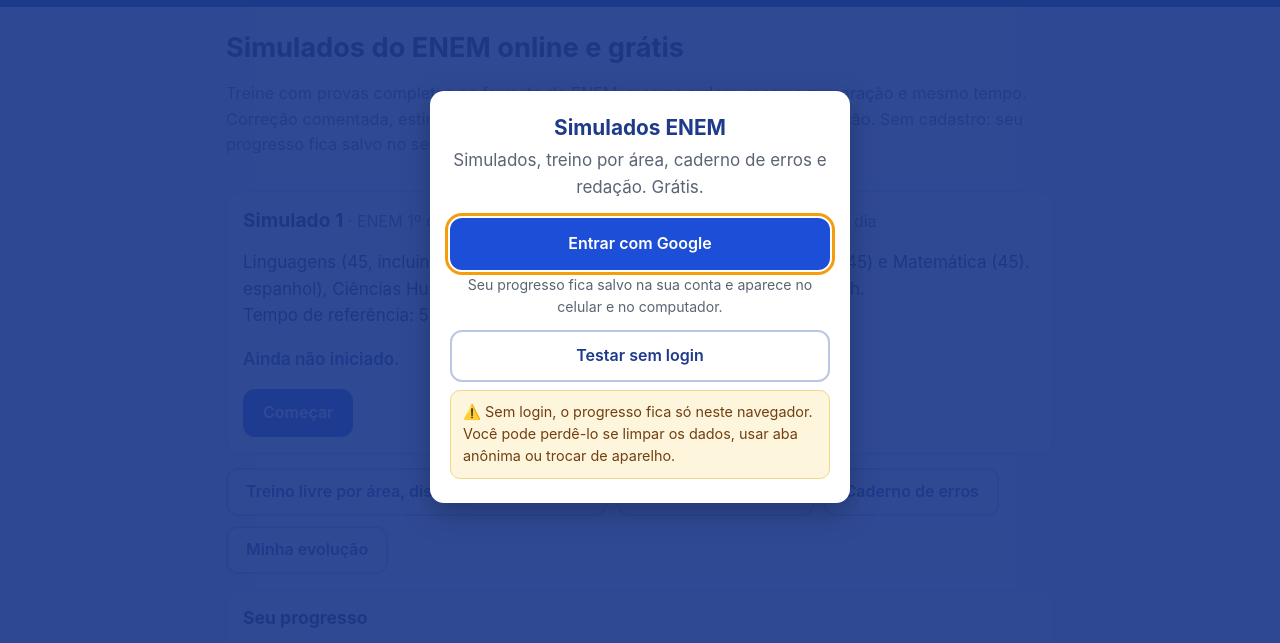
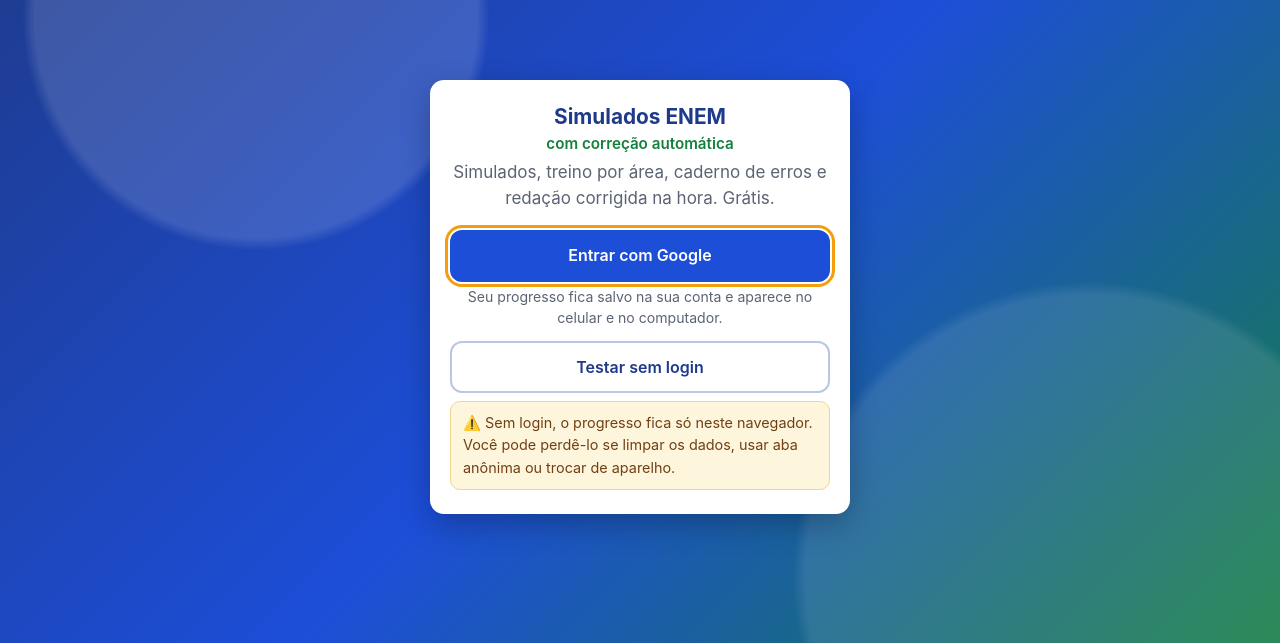
Before and after one commit to Rique0TN/simulados-enem, a plain HTML site: page index.html in a window 1280 px wide. Shown: the part 103-746 px from the top of the page. Drawn offline with Linux system fonts and the light colour scheme; no server answers.

Commit message:
Lobby: novo fundo e 'com correção automática' no título

```diff
--- a/css/style.css
+++ b/css/style.css
@@ -224,10 +224,11 @@ select{font:inherit;font-size:1rem;min-height:46px;border:1px solid #b9c6e6;bord
 
 /* lobby (tela de boas-vindas) */
 .com-lobby{overflow:hidden}
-.lobby{position:fixed;inset:0;z-index:100;background:rgba(30,58,138,.92);display:flex;align-items:center;justify-content:center;padding:20px;padding-top:calc(20px + env(safe-area-inset-top))}
+.lobby{position:fixed;inset:0;z-index:100;background:radial-gradient(circle at 20% 15%,rgba(255,255,255,.14) 0 18%,transparent 19%),radial-gradient(circle at 85% 85%,rgba(255,255,255,.10) 0 22%,transparent 23%),linear-gradient(135deg,#1e3a8a 0%,#1d4ed8 50%,#15803d 100%);display:flex;align-items:center;justify-content:center;padding:20px;padding-top:calc(20px + env(safe-area-inset-top))}
 .lobby-caixa{background:var(--branco);border-radius:var(--raio);padding:24px 20px;max-width:420px;width:100%;box-shadow:0 10px 30px rgba(0,0,0,.25);text-align:center}
 .lobby-caixa h2{margin:0 0 6px;color:var(--azul-esc)}
 .lobby-sub{color:var(--suave);margin:0 0 18px}
 .lobby-btn{display:block;width:100%;margin:10px 0 4px;min-height:52px}
 .lobby-caixa .nota-peq{margin:0 0 12px}
 .lobby-aviso{background:var(--amarelo-claro);color:#713f12;border:1px solid #f1d58a;border-radius:10px;padding:10px 12px;font-size:.9rem;margin:8px 0 0;text-align:left}
+.lobby-selo{display:block;font-size:.95rem;font-weight:600;color:var(--verde);margin-top:4px}
--- a/js/auth.js
+++ b/js/auth.js
@@ -114,8 +114,8 @@
     var l = document.createElement("div");
     l.id = "lobby"; l.className = "lobby"; l.setAttribute("role", "dialog"); l.setAttribute("aria-modal", "true"); l.setAttribute("aria-labelledby", "lobby-t");
     l.innerHTML = "<div class='lobby-caixa'>" +
-      "<h2 id='lobby-t'>Simulados ENEM</h2>" +
-      "<p class='lobby-sub'>Simulados, treino por área, caderno de erros e redação. Grátis.</p>" +
+      "<h2 id='lobby-t'>Simulados ENEM<span class='lobby-selo'>com correção automática</span></h2>" +
+      "<p class='lobby-sub'>Simulados, treino por área, caderno de erros e redação corrigida na hora. Grátis.</p>" +
       "<button type='button' class='btn btn-pri lobby-btn' id='lobby-entrar'>Entrar com Google</button>" +
       "<p class='nota-peq'>Seu progresso fica salvo na sua conta e aparece no celular e no computador.</p>" +
       "<button type='button' class='btn btn-sec lobby-btn' id='lobby-convidado'>Testar sem login</button>" +
```
